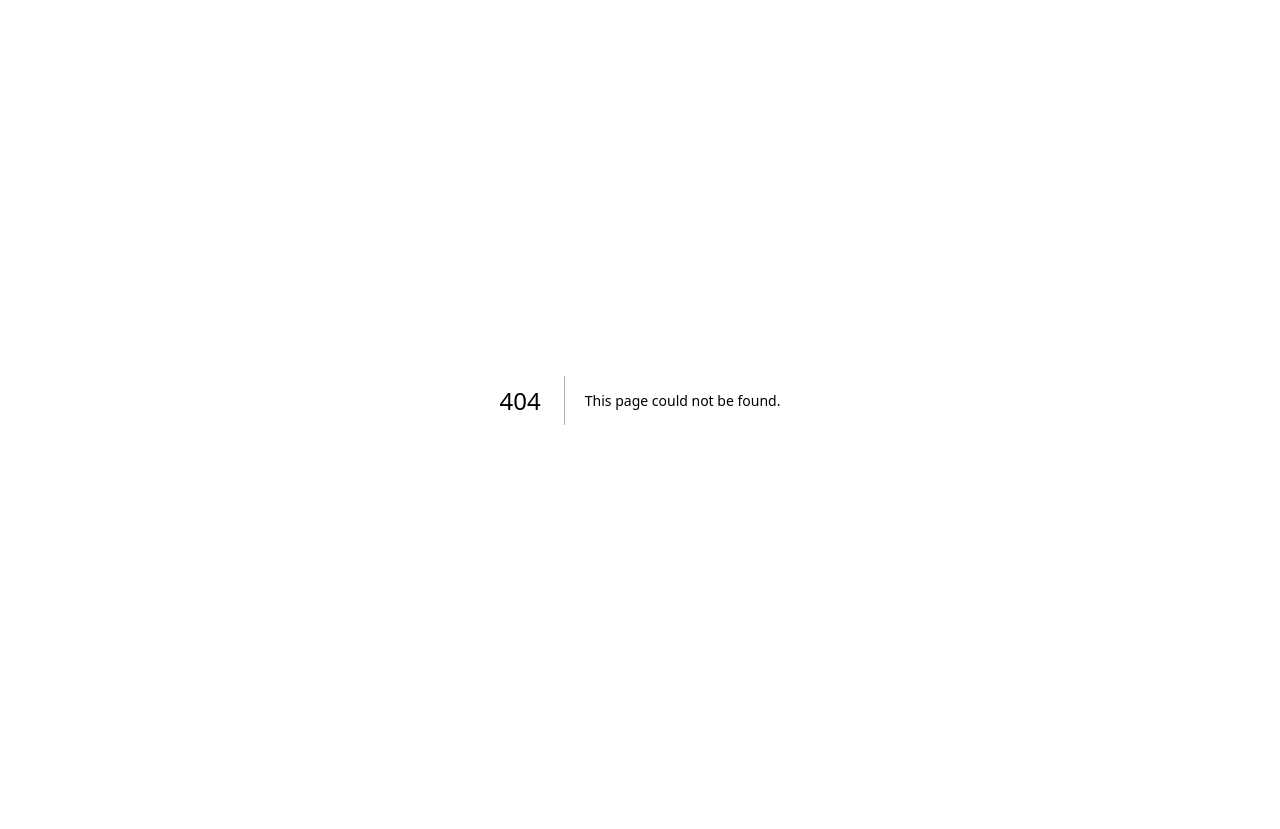
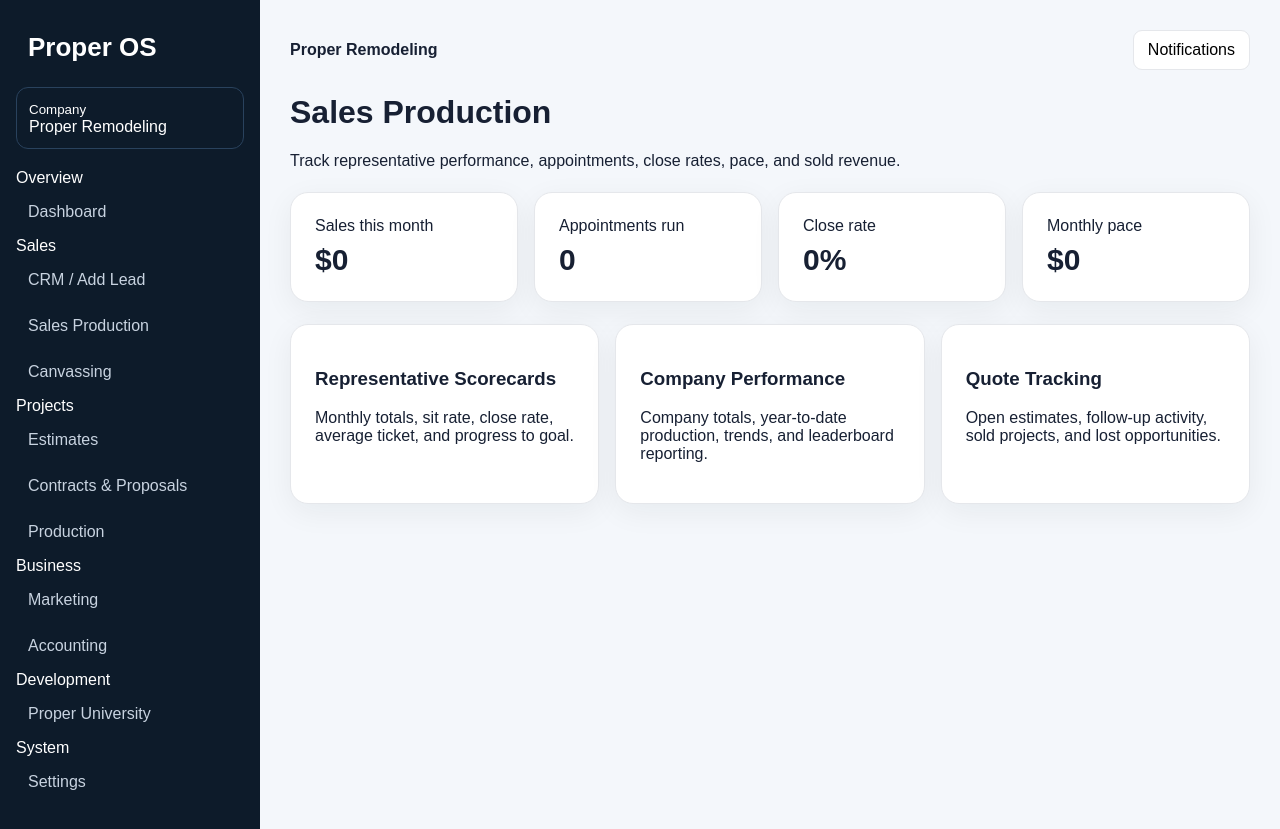
Before and after one commit to csosa122000/ProperOS, a Next.js app: page /sales in a window 1280 px wide. Before the commit this address had no page. Before the commit the page ends 800 px from the top, so only its background shows below. Built offline with nearby package versions, Linux system fonts and the light colour scheme; no server answers.

Commit message:
Add sales production dashboard

```diff
--- /dev/null
+++ b/app/(app)/sales/page.tsx
@@ -0,0 +1,16 @@
+export default function Sales(){
+  return <>
+    <div><h1>Sales Production</h1><p>Track representative performance, appointments, close rates, pace, and sold revenue.</p></div>
+    <section className="grid section">
+      <div className="card metric"><span>Sales this month</span><strong>$0</strong></div>
+      <div className="card metric"><span>Appointments run</span><strong>0</strong></div>
+      <div className="card metric"><span>Close rate</span><strong>0%</strong></div>
+      <div className="card metric"><span>Monthly pace</span><strong>$0</strong></div>
+    </section>
+    <section className="module-grid section">
+      <div className="card"><h3>Representative Scorecards</h3><p>Monthly totals, sit rate, close rate, average ticket, and progress to goal.</p></div>
+      <div className="card"><h3>Company Performance</h3><p>Company totals, year-to-date production, trends, and leaderboard reporting.</p></div>
+      <div className="card"><h3>Quote Tracking</h3><p>Open estimates, follow-up activity, sold projects, and lost opportunities.</p></div>
+    </section>
+  </>
+}
```
